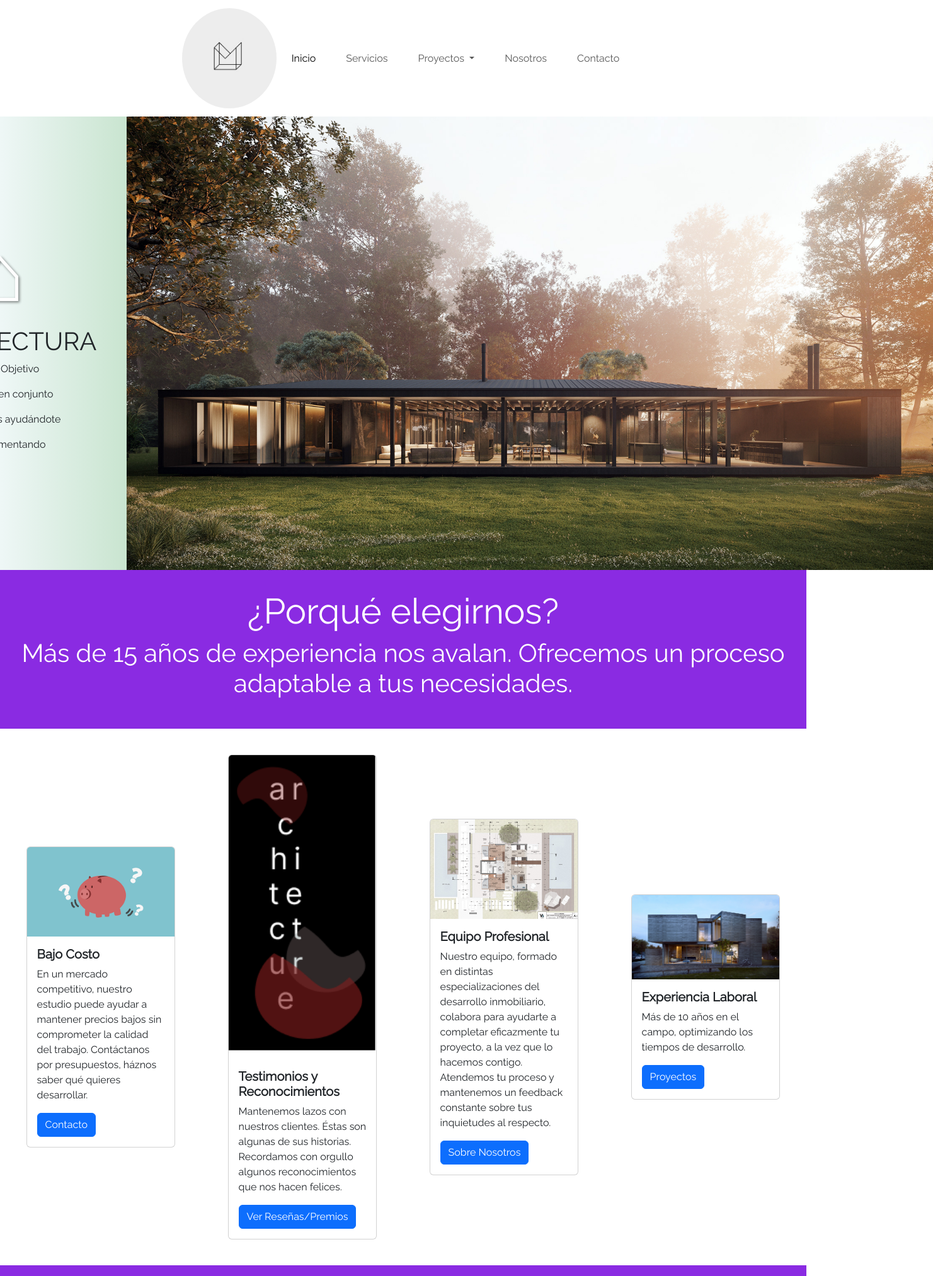
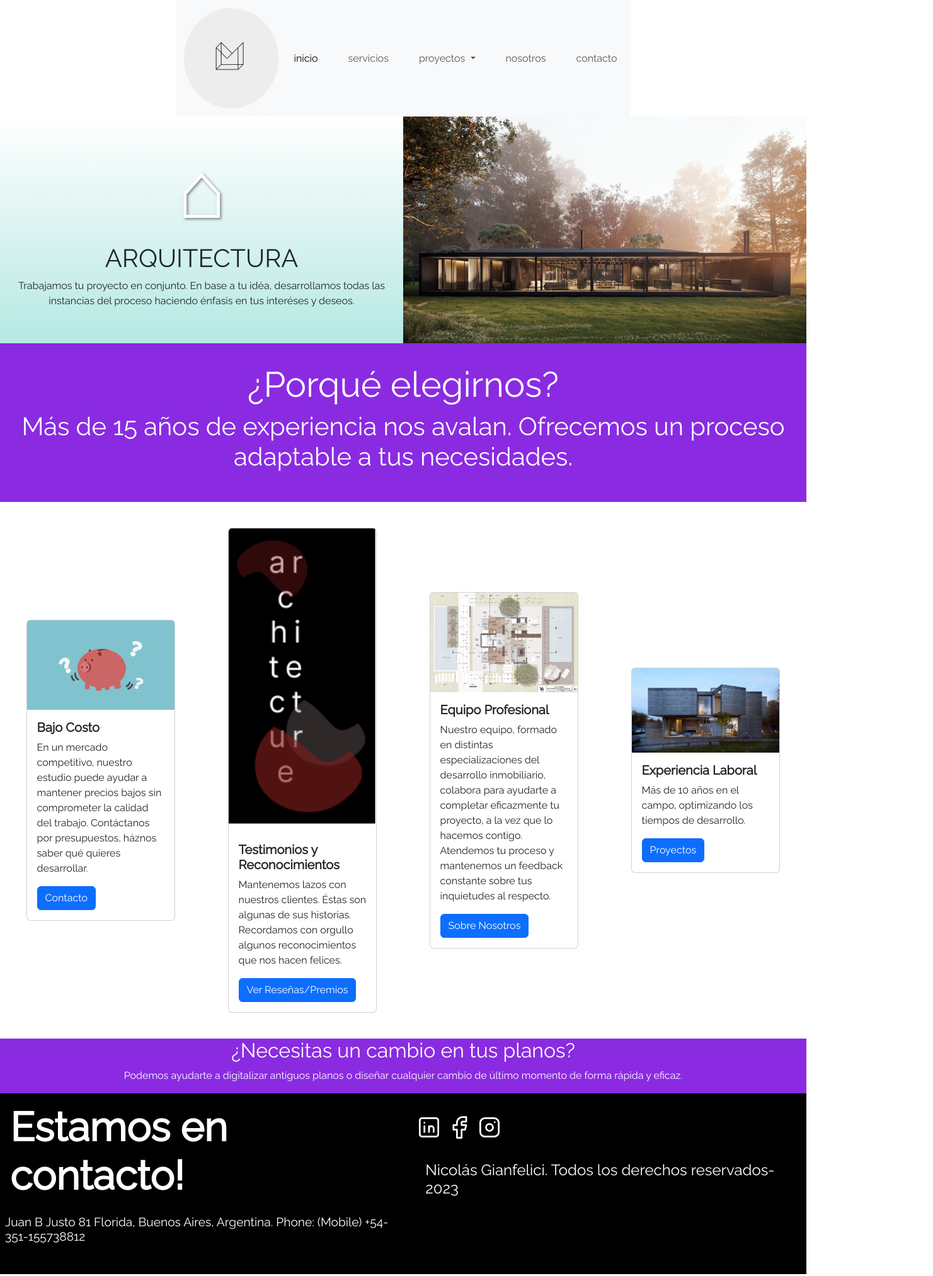
Before and after one commit to ni7co7/entregafinalJSGIANFELICI, a plain HTML site: page index.html in a window 1280 px wide. Shown: the top 2026 px of the page at 63% size, 1481 px wide, since content can reach past the window. Drawn offline with nearby package versions, Linux system fonts and the light colour scheme.

Commit message:
martes13

```diff
--- a/index.html
+++ b/index.html
@@ -19,7 +19,7 @@
 </head>
 <body>
   <header>
-  <nav class="navbar navbar-expand-lg">
+    <nav class="navbar navbar-expand-lg bg-body-tertiary">
         <div class="container-fluid">
           <a class="navbar-brand" href="index.html">
             <img src="img/logo.jpg" alt="logo" width="150px">
@@ -30,49 +30,56 @@
           <div class="collapse navbar-collapse" id="navbarSupportedContent">
             <ul class="navbar-nav me-auto mb-2 mb-lg-0">
               <li class="nav-item">
-            <a class="nav-link active" aria-current="page" href="index.html">Inicio</a>
+                <a class="nav-link active" aria-current="page" href="index.html">inicio</a>
               </li>
               <li class="nav-item">
-            <a class="nav-link" href="servicios2.html">Servicios</a>
+                <a class="nav-link" href="servicios2.html">servicios</a>
               </li>
+
+
               <li class="nav-item dropdown">
                 <a class="nav-link dropdown-toggle" href="proyect.html" role="button" data-bs-toggle="dropdown" aria-expanded="false">
-              Proyectos
+                  proyectos
                 </a>
                 <ul class="dropdown-menu">
-              <li><a class="dropdown-item" href="proyect.html">Duplex</a></li>
+                    <li><a class="dropdown-item" href="proyect.html">duplex</a></li>
                     <li><hr class="dropdown-divider"></li>
-              <li><a class="dropdown-item" href="proyect.html">Cabaña</a></li>
+                    <li><a class="dropdown-item" href="proyect.html">cabaña</a></li>
                     <li><hr class="dropdown-divider"></li>
-              <li><a class="dropdown-item" href="proyect.html">Departamento</a></li>
+                    <li><a class="dropdown-item" href="proyect.html">departamento</a></li>
                     <li><hr class="dropdown-divider"></li>
-              <li><a class="dropdown-item" href="proyect.html">Minimal</a></li>
+                    <li><a class="dropdown-item" href="proyect.html">minimal</a></li>
                 </ul>
               </li>
+
+
               <li class="nav-item">
-            <a class="nav-link" href="sobre nosotros.html">Nosotros</a>
+                <a class="nav-link" href="sobre nosotros.html">nosotros</a>
               </li>
               <li class="nav-item">
-            <a class="nav-link" href="contacto.html">Contacto</a>
+                <a class="nav-link" href="contacto.html">contacto</a>
               </li>
             </ul>
           </div>
         </div>
     </nav>
+
+
   </header>
 
 <main>
   <div class="contenedor-hero">
     <div class="subtitulo">
       <h1><span class="simbolo">⌂</span></h1>
-      <h2 class="display-6" >ARQUITECTURA</h2>
-      <p>Nuestro Objetivo</p>
-      <p>Es trabajar en conjunto</p>
-      <p>tus proyectos ayudándote</p>
-      <p>y complementando</p>
+      <h2 class="display-6 text-center" >ARQUITECTURA</h2>
+      <p>Trabajamos tu proyecto en conjunto.
+        En base a tu idéa, desarrollamos todas las instancias del proceso
+        haciendo énfasis en tus interéses y deseos.
+      </p>
+
+
     </div>
-
-    <img src="img/casa verde.jpg" alt="imagen de casa y jardín" width="100%" height="auto">
+    <img class="img-fluid" src="img/casa verde.jpg" alt="imagen de casa y jardín">
   </div>
 </main>
 
--- a/sass/layout/_header.scss
+++ b/sass/layout/_header.scss
@@ -1,10 +1,4 @@
 // Estilos del encabezado
-header{
-    display: flex;
-    flex-direction: column;
-    justify-content:center;
-    align-items: center;
-}
 
 @media (min-width: 768px) {
     header{
--- a/sass/views/_home.scss
+++ b/sass/views/_home.scss
@@ -1,74 +1,34 @@
        //MAIN//
 
 .contenedor-hero{
+    margin: 0;
+    padding: 0;
     display: flex;
     flex-direction: column;
     justify-content: center;
     align-items: center;
-    background: linear-gradient(to right, $primaryl-color, green );
-    margin: 0;
-    padding: 0;
+    background: linear-gradient(to bottom, $base-color, $primary-color );
+    .subtitulo{
+        text-align: center;
+    }
+    .simbolo{
+        font-size: 8rem;
+        animation: appear 3.6s infinite;
+        color: $base-color;
+        text-shadow: 2px 2px 4px rgba(0, 0, 0, 0.5);
+
+    }
 
 }
-img{
-    object-fit: contain;
-}
-.subtitulo{
-
-   text-align: center;
-   margin: 3rem;
-}
-.simbolo{
-    font-size: 10rem; /* Span */
-}
-@media (min-width: 740px) {
-    /* Estilos para dispositivos móviles */
-    .contenedor-hero {
-      display: grid;
-      grid-template-columns: 50% 50%;
-      justify-content: center;
-      align-items: center;
-
-
-    }
-}
-@media (max-width: 767px) {
-    /* Estilos para dispositivos móviles */
-    .contenedor-hero {
-      max-width: 100%;
-      height: auto;
-    }
-}
-@media (min-width: 768px) and (max-width: 1023px) {
-    /* Estilos para tabletas */
-    .contenedor-hero {
+@media (min-width: 740px){
+    .contenedor-hero{
         display: flex;
         flex-direction: row;
-
-    }
-}
-
-@media (min-width: 1024px) {
-    /* Estilos para escritorio */
-    .contenedor-hero {
-        display: flex;
-        flex-direction: row;
-
     }
 }
 
 
-
-        /* Span */
-
-
-.simbolo{
-    font-size: 8rem;
-    animation: appear 3.6s infinite;
-    color: $base-color;
-    text-shadow: 2px 2px 4px rgba(0, 0, 0, 0.5);
-
-}
+        /* Span animado */
 
 @keyframes appear {
     0% {
@@ -79,31 +39,6 @@ img{
     }
     100% {
     opacity: 0;
-    }
-}
-        //AVISO//
-.aviso{
-    color: $base-color;
-    display: flex;
-    flex-direction: column;
-    justify-content: center;
-    align-items: center;
-    background-color: $contrast-color;
-
-
-    & h2{
-        line-height: 1rem;
-        text-align: center;
-        margin-top: 4rem;
-        margin-bottom: 3rem;
-    }
-    & p{
-        font-size: larger;
-        text-align: center;
-        margin-bottom: 2rem;
-        padding-left: 25%;
-        padding-right: 25%;
-
     }
 }
 
@@ -118,6 +53,7 @@ img{
 display: flex;
 flex-direction: column;
 align-items: center;
+
 
 }
 .card{
@@ -140,3 +76,14 @@ align-items: center;
         flex-direction: row;
     }
 }
+
+        //AVISO//
+
+.aviso{
+    color: $base-color;
+    display: flex;
+    flex-direction: column;
+    justify-content: center;
+    align-items: center;
+    background-color: $contrast-color;
+}
```
Also changed, not shown: css/main.css, 1 other file. Lines whose indentation alone changed are shown as unchanged.
